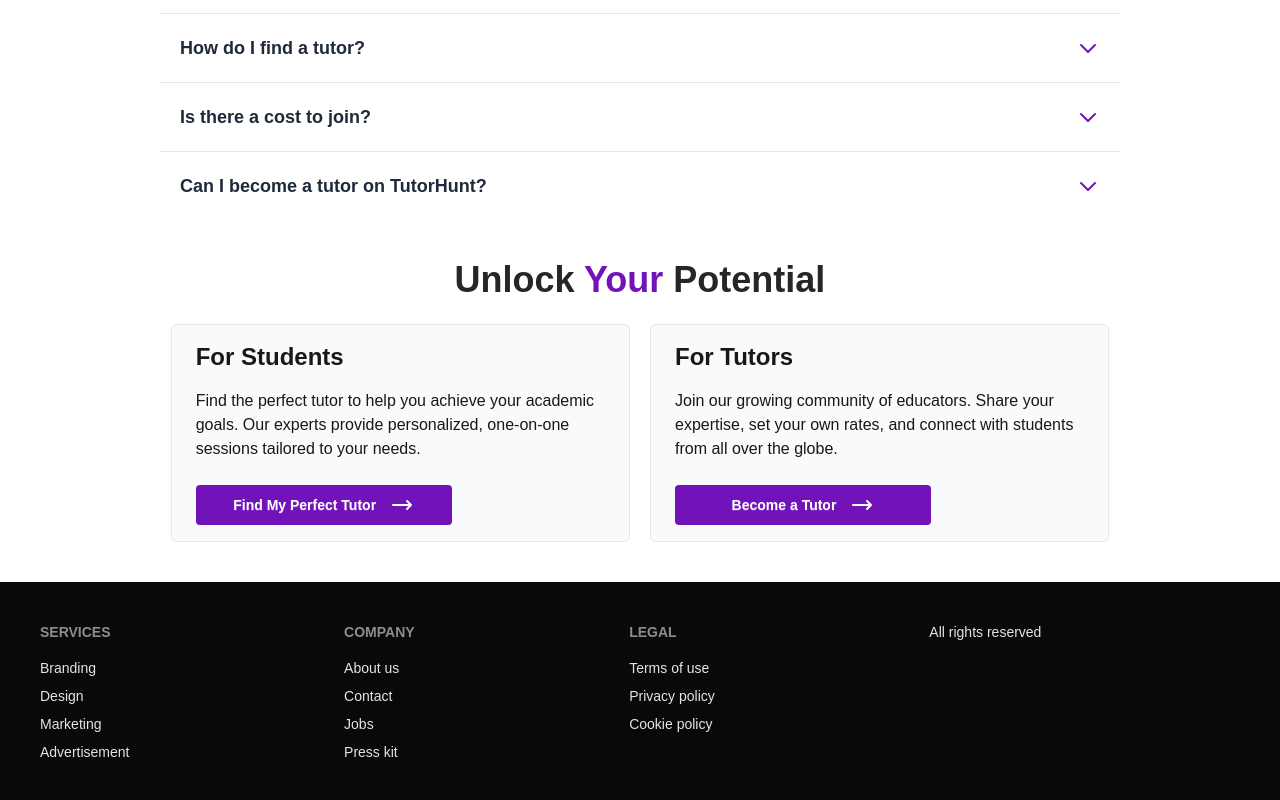
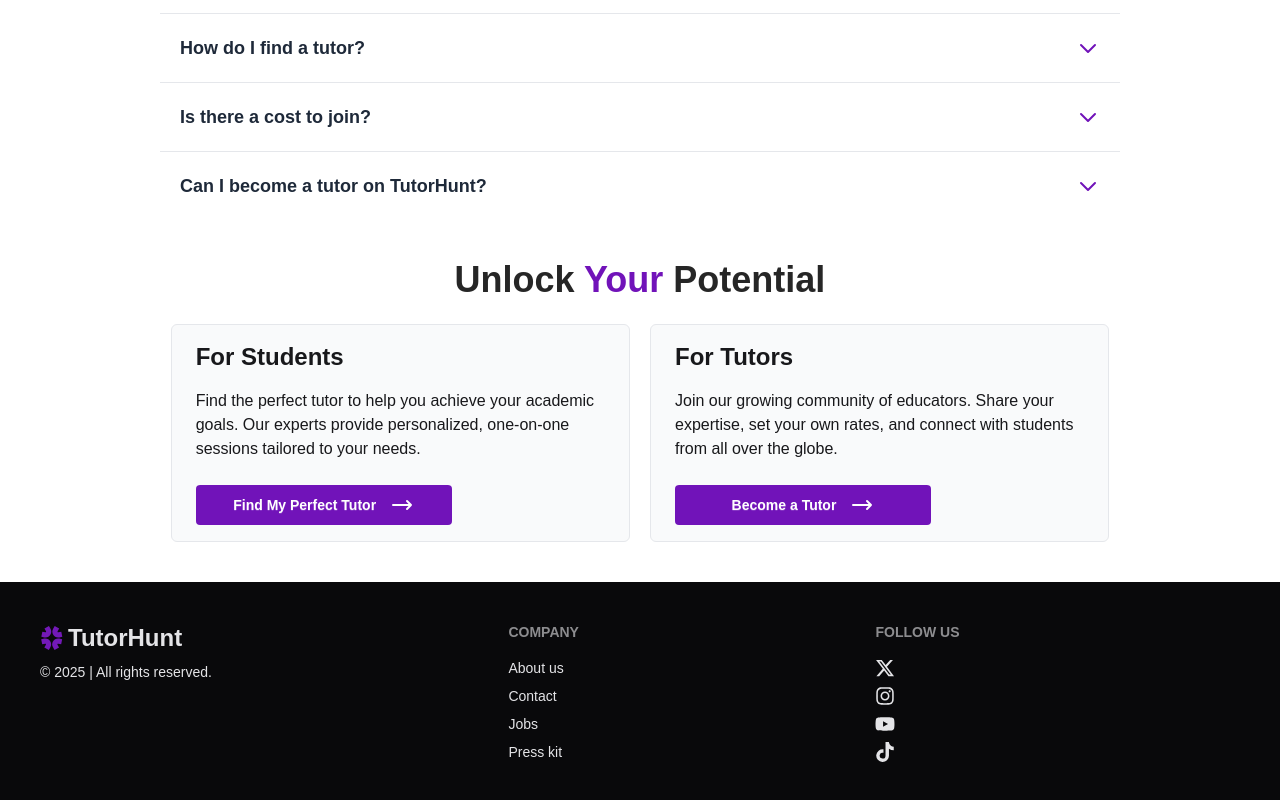
Before and after one commit to programmerjewel/TutorHunt-frontend, a React (Vite) app: page / in a window 1280 px wide. Shown: the part 1801-2601 px from the top of the page. Built offline with nearby package versions, Linux system fonts and the light colour scheme; no server answers; a web font is replaced by a local one.

Commit message:
footer customized and added, languagecategory section css updated

```diff
--- a/index.html
+++ b/index.html
@@ -4,7 +4,7 @@
     <meta charset="UTF-8" />
     <link rel="icon" type="image/svg+xml" href="/favicon.svg" />
     <meta name="viewport" content="width=device-width, initial-scale=1.0" />
-    <title>Vite + React</title>
+    <title>TutorHunt</title>
   </head>
   <body>
     <div id="root"></div>
--- a/src/components/Footer.jsx
+++ b/src/components/Footer.jsx
@@ -1,12 +1,15 @@
+import { FaInstagram, FaTiktok, FaXTwitter, FaYoutube } from "react-icons/fa6";
+import logo from '/logo.svg'
+
+
 const Footer = () => {
   return (
     <footer className="footer sm:footer-horizontal bg-neutral text-neutral-content p-10">
       <nav>
-        <h6 className="footer-title">Services</h6>
-        <a className="link link-hover">Branding</a>
-        <a className="link link-hover">Design</a>
-        <a className="link link-hover">Marketing</a>
-        <a className="link link-hover">Advertisement</a>
+        <div className='flex gap-1 items-center'>
+        <img src={logo} className="w-6 aspect-square" alt="logo" /><span className="font-extrabold text-2xl">TutorHunt</span>
+      </div>
+        <p>© 2025 | All rights reserved.</p>
       </nav>
       <nav>
         <h6 className="footer-title">Company</h6>
@@ -16,12 +19,12 @@ const Footer = () => {
         <a className="link link-hover">Press kit</a>
       </nav>
       <nav>
-        <h6 className="footer-title">Legal</h6>
-        <a className="link link-hover">Terms of use</a>
-        <a className="link link-hover">Privacy policy</a>
-        <a className="link link-hover">Cookie policy</a>
+        <h6 className="footer-title">Follow Us</h6>
+        <a className="link link-hover"><FaXTwitter size={20} /></a>
+        <a className="link link-hover"><FaInstagram size={20} /></a>
+        <a className="link link-hover"><FaYoutube size={20} /></a>
+        <a className="link link-hover"><FaTiktok size={20} /></a>
       </nav>
-      <p>All rights reserved</p>
     </footer>
   );
 };
--- a/src/components/LanguageCategory.jsx
+++ b/src/components/LanguageCategory.jsx
@@ -41,7 +41,7 @@ const LanguageCategory = () => {
         {
           categories.map((category, index)=>(
             <div key={index} className='bg-gray-50/30 border border-gray-200 dark:border-gray-600 dark:bg-gray-800 p-4 rounded-sm flex items-center gap-3'>
-              <img src={category.logo} className='p-1 w-8 h-8 aspect-square bg-violet-300 rounded-full' alt="" />
+              <img src={category.logo} className='w-8 h-8 aspect-square bg-violet-100 dark:bg-violet-300 rounded-sm' alt="" />
               <div>
                 <h3 className='font-extrabold text-xl'>{category.title}</h3>
                 <button onClick={()=>handleClick(category.path)} className='text-sm font-semibold text-violet-dark dark:text-violet-light cursor-pointer hover:text-violet-light'>Explore ➔</button>
--- a/src/index.css
+++ b/src/index.css
@@ -10,7 +10,9 @@
   --color-orange-light: #FBC46A;
   /* --color- */
 }
-
+html{
+  scroll-behavior: smooth;
+}
 body{
   font-family: "Host Grotesk", sans-serif;
 }
```
